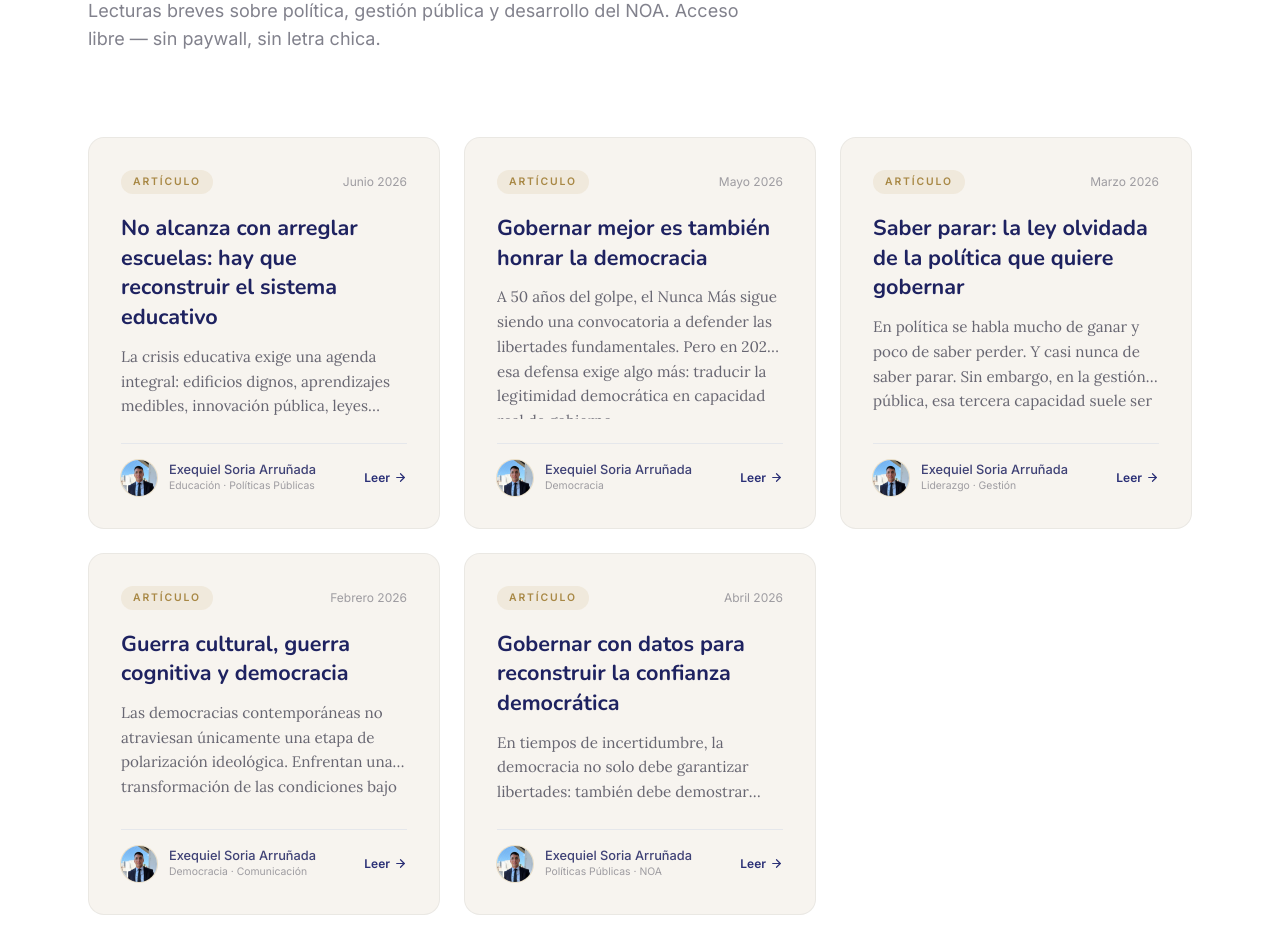
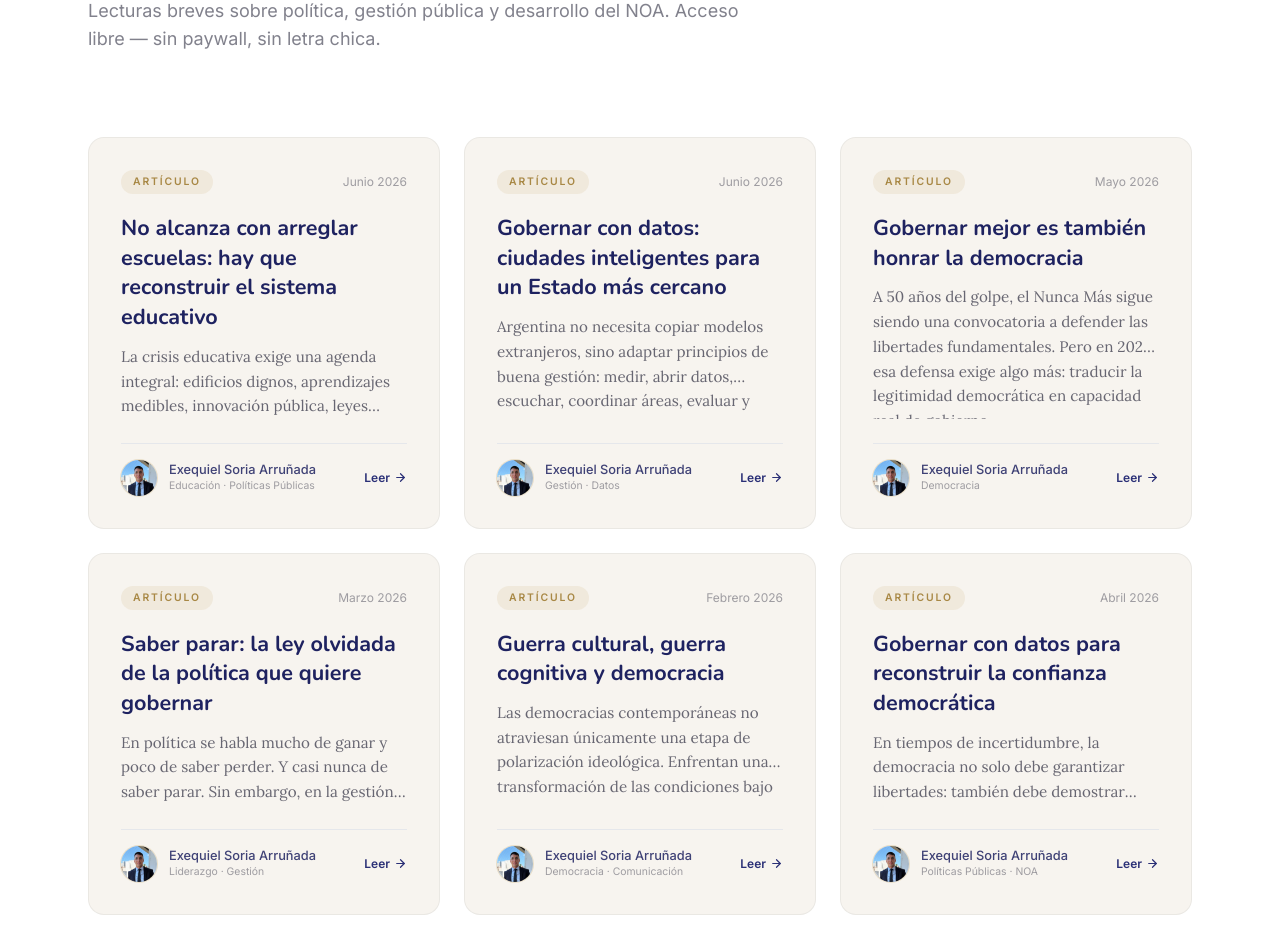
Before and after one commit to fabriziocarugatti/involucrarnos-web, a Next.js app: page / in a window 1280 px wide. Shown: the part 2760-3694 px from the top of the page. Built offline with nearby package versions, Linux system fonts and the light colour scheme.

Commit message:
feat(articulos): nueva columna de Exequiel — Gobernar con datos: ciudades inteligentes

```diff
--- a/src/data/articulos.ts
+++ b/src/data/articulos.ts
@@ -87,6 +87,39 @@ export const articulos: Article[] = [
       { type: 'paragraph', text: 'Tucumán no puede resignarse a discutir educación solo cuando una escuela se cae, cuando los resultados preocupan o cuando la emergencia vuelve a ocupar la agenda. La provincia necesita una política educativa que una infraestructura, aprendizaje, datos, legislación e innovación institucional.' },
       { type: 'paragraph', text: 'La educación tucumana no necesita solo obras: necesita una nueva arquitectura pública para volver a enseñar, aprender y construir futuro. Porque una provincia que quiere desarrollarse no puede mirar la escuela como gasto. Debe verla como la primera infraestructura del futuro.' },
       { type: 'paragraph', text: 'Referencia comparada: caso Pernambuco, Brasil, documentado por CIPPEC e Instituto Natura en el informe «La transformación de la secundaria en foco: el caso de Pernambuco en Brasil» (2020).' },
+    ],
+  },
+  {
+    slug: 'gobernar-con-datos-ciudades-inteligentes',
+    tipo: 'articulo',
+    title: 'Gobernar con datos: ciudades inteligentes para un Estado más cercano',
+    bajada:
+      'Argentina no necesita copiar modelos extranjeros, sino adaptar principios de buena gestión: medir, abrir datos, escuchar, coordinar áreas, evaluar y responder. La verdadera innovación pública no empieza con la tecnología, sino con la decisión política de construir instituciones más inteligentes y más cercanas a la ciudadanía.',
+    category: 'Gestión · Datos',
+    date: 'Junio 2026',
+    author: AUTHOR,
+    authorRole: AUTHOR_ROLE,
+    featured: false,
+    published: true,
+    content: [
+      { type: 'paragraph', text: 'El debate sobre la modernización del Estado suele quedar atrapado en una falsa dicotomía: más tecnología o menos burocracia. Sin embargo, el desafío es más profundo. Una institución pública moderna no es solamente la que digitaliza trámites, compra software o incorpora sensores urbanos. Es aquella que logra organizar información, coordinar equipos, escuchar a la ciudadanía, anticipar problemas y transformar datos en decisiones públicas concretas.' },
+      { type: 'paragraph', text: 'En la Argentina, especialmente en municipios, provincias y organismos públicos con fuertes demandas territoriales, la gestión cotidiana está atravesada por urgencias: reclamos vecinales, obras demoradas, servicios que deben sostenerse, restricciones presupuestarias, conflictos sociales y demandas crecientes de transparencia. Frente a ese escenario, gobernar solo con intuición ya no alcanza.' },
+      { type: 'paragraph', text: 'La intuición política sigue siendo necesaria, porque permite leer humores sociales, comprender el territorio y construir legitimidad. Pero necesita apoyarse en evidencia. Gobernar con evidencia no significa reemplazar la política por tecnocracia: significa mejorar la política. Significa que una decisión sobre alumbrado, transporte, residuos, seguridad, ambiente, obras públicas o atención ciudadana no dependa solo de percepciones aisladas, sino de información confiable, indicadores simples, mapas de demanda y seguimiento de resultados.' },
+      { type: 'heading', text: 'Las ciudades exitosas no se copian: se interpretan' },
+      { type: 'paragraph', text: 'Las experiencias internacionales sirven para pensar, no para importar recetas cerradas. Barcelona, Seúl, Buenos Aires, Medellín, Curitiba y Estonia muestran caminos distintos, pero comparten una misma lección: las ciudades y los gobiernos que mejor funcionan son aquellos que ordenan información, integran servicios, sostienen capacidades técnicas y colocan al ciudadano en el centro.' },
+      { type: 'paragraph', text: 'Barcelona muestra que publicar información pública no es un gesto decorativo de transparencia, sino una infraestructura para mejorar servicios, promover investigación y facilitar el control ciudadano. Seúl recuerda que la ciudad inteligente no se limita a dispositivos: combina big data, servicios digitales y participación, y la clave está en construir capacidades para analizar los datos, no solo en acumularlos.' },
+      { type: 'paragraph', text: 'Buenos Aires, con su portal BA Data, demuestra que la apertura de información también es local: que los datos puedan descargarse y reutilizarse amplía el ecosistema de control e innovación. Medellín aporta que no hay innovación pública sin participación: la legitimidad mejora cuando la ciudadanía es parte activa de la decisión. Curitiba prueba que una ciudad inteligente puede empezar por la planificación urbana integrada, no por la tecnología. Y Estonia muestra el valor de la interoperabilidad: conectar bases de datos públicas de forma segura para que el ciudadano no peregrine por oficinas que no se hablan entre sí.' },
+      { type: 'heading', text: 'La agenda argentina: medir, abrir datos, escuchar y responder' },
+      { type: 'paragraph', text: 'Argentina no necesita importar modelos cerrados. Necesita adaptar principios de gestión. El primero es medir: cada institución debería contar con tableros simples de gestión — reclamos recibidos, tiempos de respuesta, obras en ejecución, ejecución presupuestaria, cobertura territorial, metas cumplidas y satisfacción ciudadana.' },
+      { type: 'paragraph', text: 'El segundo es abrir datos. La información pública no debe quedar encerrada en escritorios o planillas dispersas. Cuando se publica de manera clara, actualizada y reutilizable, crece la transparencia y la inteligencia colectiva: un periodista investiga, una universidad analiza, una organización social propone y un vecino controla.' },
+      { type: 'paragraph', text: 'El tercero es escuchar. La cercanía real no se reduce a estar en redes ni a multiplicar anuncios: implica canales de atención, respuesta rápida, lenguaje claro, participación barrial y devolución pública. Un reclamo por una luminaria, una calle rota o un basural no es solamente una queja: es un dato territorial que ayuda a planificar mejor.' },
+      { type: 'paragraph', text: 'El cuarto es coordinar áreas. Muchos problemas públicos fracasan no por falta de diagnóstico, sino por fragmentación institucional. Una gestión inteligente requiere interoperabilidad interna: que obras públicas, ambiente, desarrollo social, seguridad, educación, salud y hacienda compartan datos, criterios y objetivos.' },
+      { type: 'paragraph', text: 'El quinto es evaluar. Una política pública no se juzga solo por el anuncio inicial, sino por los resultados que produce. Evaluar permite saber qué funciona, qué no y qué debe corregirse. Una gestión moderna no es la que nunca se equivoca: es la que aprende más rápido.' },
+      { type: 'heading', text: 'Una hoja de ruta posible' },
+      { type: 'paragraph', text: 'El camino no requiere grandes presupuestos iniciales, sino decisión política, orden institucional y continuidad: un tablero de indicadores prioritarios, un mapa de demandas y problemas territoriales, un canal único de atención y seguimiento de reclamos, una política de datos abiertos, un sistema de evaluación y corrección de políticas, capacitación de equipos, comunicación pública clara y verificable, participación ciudadana presencial y digital, y criterios éticos para proteger la privacidad y reducir las brechas digitales.' },
+      { type: 'blockquote', text: 'Una ciudad inteligente que deja gente afuera no es inteligente: es desigual.' },
+      { type: 'paragraph', text: 'La tecnología debe estar al servicio de los derechos. Gobernar con datos no puede convertirse en vigilancia, exclusión digital ni decisiones opacas: la innovación pública debe cuidar la privacidad, evitar sesgos e incluir a las personas mayores, los sectores populares y los ciudadanos sin conectividad.' },
+      { type: 'paragraph', text: 'La discusión de fondo no es tecnológica, sino política e institucional. Se trata de decidir si el Estado seguirá administrando problemas de manera fragmentada o si dará un salto hacia una gestión más preventiva, transparente y orientada a resultados. No hay ciudad inteligente sin Estado inteligente. Y no hay Estado inteligente sin ciudadanos escuchados, datos bien usados, equipos capacitados y decisiones capaces de transformar la vida cotidiana. Gobernar con evidencia no enfría la política: la vuelve más humana, más eficaz y más justa.' },
     ],
   },
   {
```
